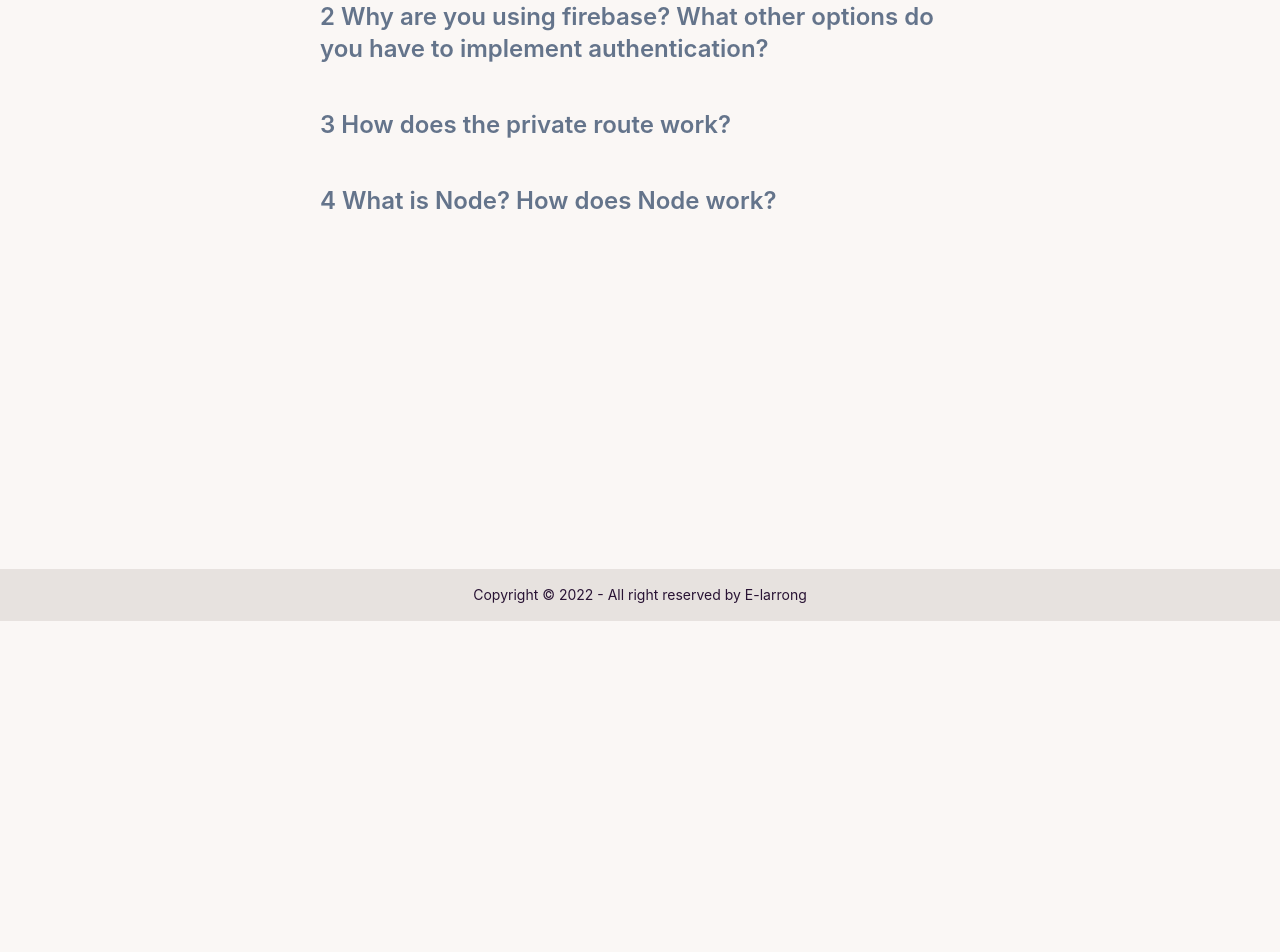
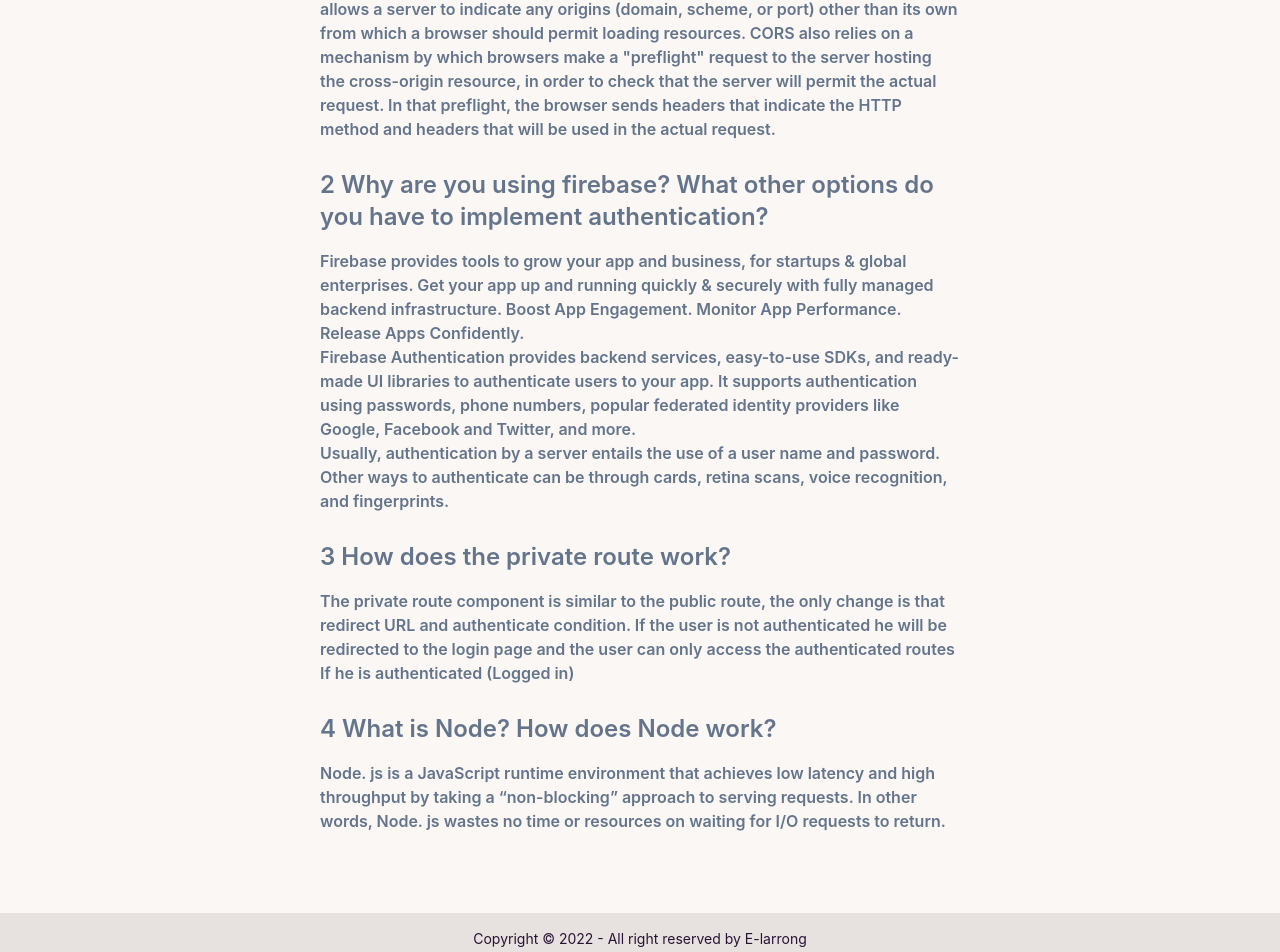
Before and after one commit to F4faysal/full-e-learning-projact-s10, a React (Create React App) app: page /faq in a window 1280 px wide. Shown: the part 295-1247 px from the top of the page. Before the commit the page ends 916 px from the top, so only its background shows below. Built offline with nearby package versions, Linux system fonts and the light colour scheme; no server answers.

Commit message:
add afaq

```diff
--- a/src/Pages/Blog/Blog.js
+++ b/src/Pages/Blog/Blog.js
@@ -2,7 +2,29 @@ import React from "react";
 
 const Blog = () => {
   return (
-   <div>blog</div>
+    <div className="h-screen">
+      <div
+        className="hero min-h-screen"
+        style={{ backgroundImage: `url("https://placeimg.com/1000/800/arch")` }}
+      >
+        <div className="hero-overlay bg-opacity-60"></div>
+        <div className="hero-content text-center text-neutral-content">
+          <div className="max-w-md">
+            <h1 className="mb-5 text-5xl font-bold">Coming soon!!!!</h1>
+            <p className="mb-5">
+              <div className="stats shadow ">
+                <div className="stat">
+                  <div className="stat-title">Total Page Views</div>
+                  <div className="stat-value">89,400</div>
+                  <div className="stat-desc">21% more than last month</div>
+                </div>
+              </div>
+            </p>
+
+          </div>
+        </div>
+      </div>
+    </div>
   );
 };
 
--- a/src/Pages/Faq/Faq.js
+++ b/src/Pages/Faq/Faq.js
@@ -1,9 +1,8 @@
-import React from 'react';
+import React from "react";
 
 const Faq = () => {
   return (
-        <div className="w-full h-[100vh] flex flex-col  items-center ">
-
+    <div className="w-full h-auto flex flex-col  items-center mb-20">
       <div className="bg-green-500 w-full flex flex-col  items-center py-10">
         <h1 className="text-5xl text-white font-semibold ">
           4 questions & answers
@@ -13,23 +12,59 @@ const Faq = () => {
         {" "}
         1 what is cors?
       </p>
-        <p className="text-1xl text-slate-500 font-semibold md:w-1/2 mt-4 "> </p>
+      <p className="text-1xl text-slate-500 font-semibold md:w-1/2 mt-4 ">
+        {" "}
+        Cross-Origin Resource Sharing (CORS) is an HTTP-header based mechanism
+        that allows a server to indicate any origins (domain, scheme, or port)
+        other than its own from which a browser should permit loading resources.
+        CORS also relies on a mechanism by which browsers make a "preflight"
+        request to the server hosting the cross-origin resource, in order to
+        check that the server will permit the actual request. In that preflight,
+        the browser sends headers that indicate the HTTP method and headers that
+        will be used in the actual request.
+      </p>
       <p className="text-2xl text-slate-500 font-semibold md:w-1/2 mt-7 ">
         {" "}
         2 Why are you using firebase? What other options do you have to
         implement authentication?
       </p>
-        <p className="text-1xl text-slate-500 font-semibold md:w-1/2 mt-4 "> </p>
+      <p className="text-1xl text-slate-500 font-semibold md:w-1/2 mt-4 ">
+        Firebase provides tools to grow your app and business, for startups &
+        global enterprises. Get your app up and running quickly & securely with
+        fully managed backend infrastructure. Boost App Engagement. Monitor App
+        Performance. Release Apps Confidently.
+        <br />
+        Firebase Authentication provides backend services, easy-to-use SDKs, and
+        ready-made UI libraries to authenticate users to your app. It supports
+        authentication using passwords, phone numbers, popular federated
+        identity providers like Google, Facebook and Twitter, and more.
+        <br />
+        Usually, authentication by a server entails the use of a user name and
+        password. Other ways to authenticate can be through cards, retina scans,
+        voice recognition, and fingerprints.
+      </p>
       <p className="text-2xl text-slate-500 font-semibold md:w-1/2 mt-7 ">
         {" "}
         3 How does the private route work?
       </p>
-        <p className="text-1xl text-slate-500 font-semibold md:w-1/2 mt-4 "> </p>
+      <p className="text-1xl text-slate-500 font-semibold md:w-1/2 mt-4 ">
+        The private route component is similar to the public route, the only
+        change is that redirect URL and authenticate condition. If the user is
+        not authenticated he will be redirected to the login page and the user
+        can only access the authenticated routes If he is authenticated (Logged
+        in){" "}
+      </p>
       <p className="text-2xl text-slate-500 font-semibold md:w-1/2 mt-7 ">
         {" "}
         4 What is Node? How does Node work?
       </p>
-        <p className="text-1xl text-slate-500 font-semibold md:w-1/2 mt-4 "> </p>
+      <p className="text-1xl text-slate-500 font-semibold md:w-1/2 mt-4 ">
+        {" "}
+        Node. js is a JavaScript runtime environment that achieves low latency
+        and high throughput by taking a “non-blocking” approach to serving
+        requests. In other words, Node. js wastes no time or resources on
+        waiting for I/O requests to return.
+      </p>
     </div>
   );
 };
```
Lines whose indentation alone changed are shown as unchanged.
